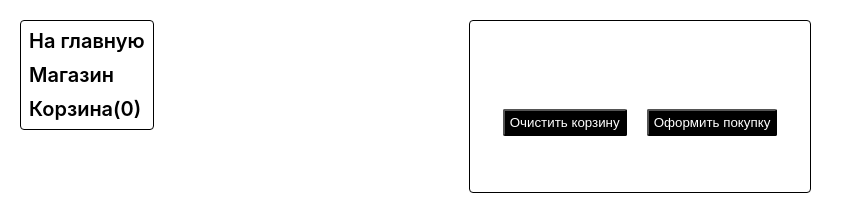
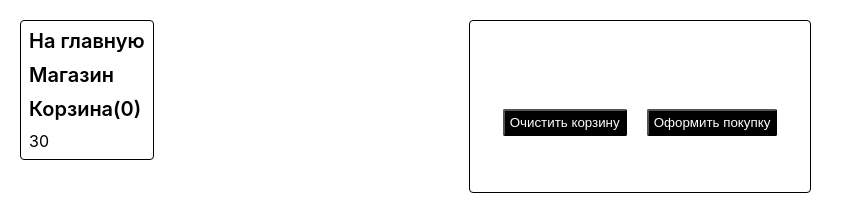
Before and after one commit to Gaurrus/learn-react, a React (Create React App) app: page /cart in a window 1280 px wide. Shown: the top 221 px of the page, without its empty margins (0-854 px from the left). Built offline with nearby package versions, Linux system fonts and the light colour scheme.

Commit message:
Вставил отсчёт

```diff
--- /dev/null
+++ b/src/components/countdown/countdown.jsx
@@ -0,0 +1,18 @@
+/* eslint-disable react/prefer-stateless-function */
+import React from 'react';
+
+export class Countdown extends React.Component {
+  constructor() {
+    super();
+    this.state = { timer: 30 };
+  }
+
+  render() {
+    const { timer } = this.state;
+    return (
+      <div>
+        <span>{timer}</span>
+      </div>
+    );
+  }
+}
--- /dev/null
+++ b/src/components/countdown/index.js
@@ -0,0 +1 @@
+export { Countdown } from './countdown';
--- a/src/components/nav/nav.jsx
+++ b/src/components/nav/nav.jsx
@@ -4,6 +4,7 @@ import { NavLink } from 'react-router-dom';
 import { PropTypes } from 'prop-types';
 
 import styles from './nav.module.css';
+import { Countdown } from '../countdown';
 
 export class Nav extends React.Component {
   render() {
@@ -18,6 +19,9 @@ export class Nav extends React.Component {
         </li>
         <li>
           <NavLink to="/cart">Корзина({state.cartValue.value})</NavLink>
+        </li>
+        <li>
+          <Countdown />
         </li>
       </ul>
     );
```
Also changed, not shown: src/components/countdown/countdown.module.css (added).
